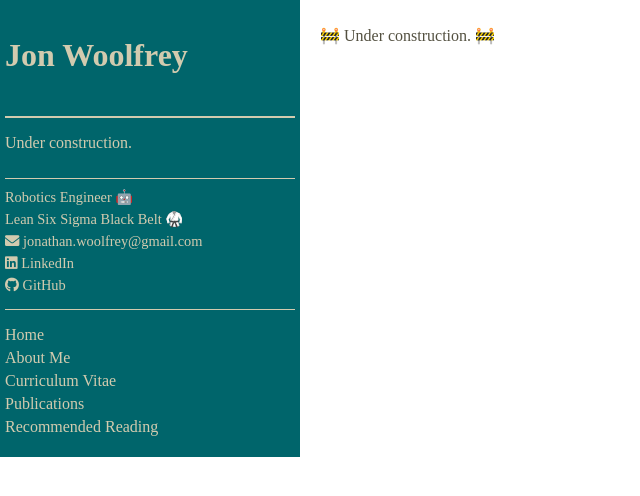
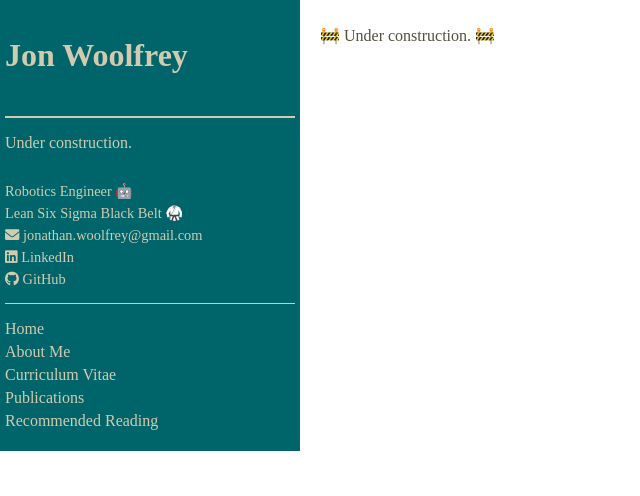
Before and after one commit to Woolfrey/woolfrey.github.io, a Jekyll site: the page built from README.md, in a window 1280 px wide. Shown: the top 496 px of the page, without its empty margins (0-640 px from the left). Built offline with Jekyll 4.4.1, drawn with Linux system fonts in a browser that asks for light colours; our own code applies the rules of GitHub Pages for plain Markdown files.

Commit message:
Update main.css

```diff
--- a/assets/main.css
+++ b/assets/main.css
@@ -72,10 +72,9 @@
 }
 
 .site-title {
-    border-bottom: 1px solid var(--Moth); /* Add bottom border to site title */
     color: var(--Moth);                   /* Set site title color to Moth */
     padding-bottom: 10px;                 /* Add padding below site title */
-    margin-bottom: 10px;                  /* Add margin below site title */
+    margin-bottom: 5px;                  /* Add margin below site title */
     text-align: left;                     /* Align site title text to the left */
 }
 
@@ -83,6 +82,7 @@
     color: var(--GoldenRod);        /* Set the color for the site description */
     font-size: 1.2em;               /* Adjust the font size for the description */
     margin-top: 5px;                /* Add space above the description */
+    border-bottom: 1px solid var(--Moth); /* Add bottom border to site title */
 }
 
 .sidebar {
```
